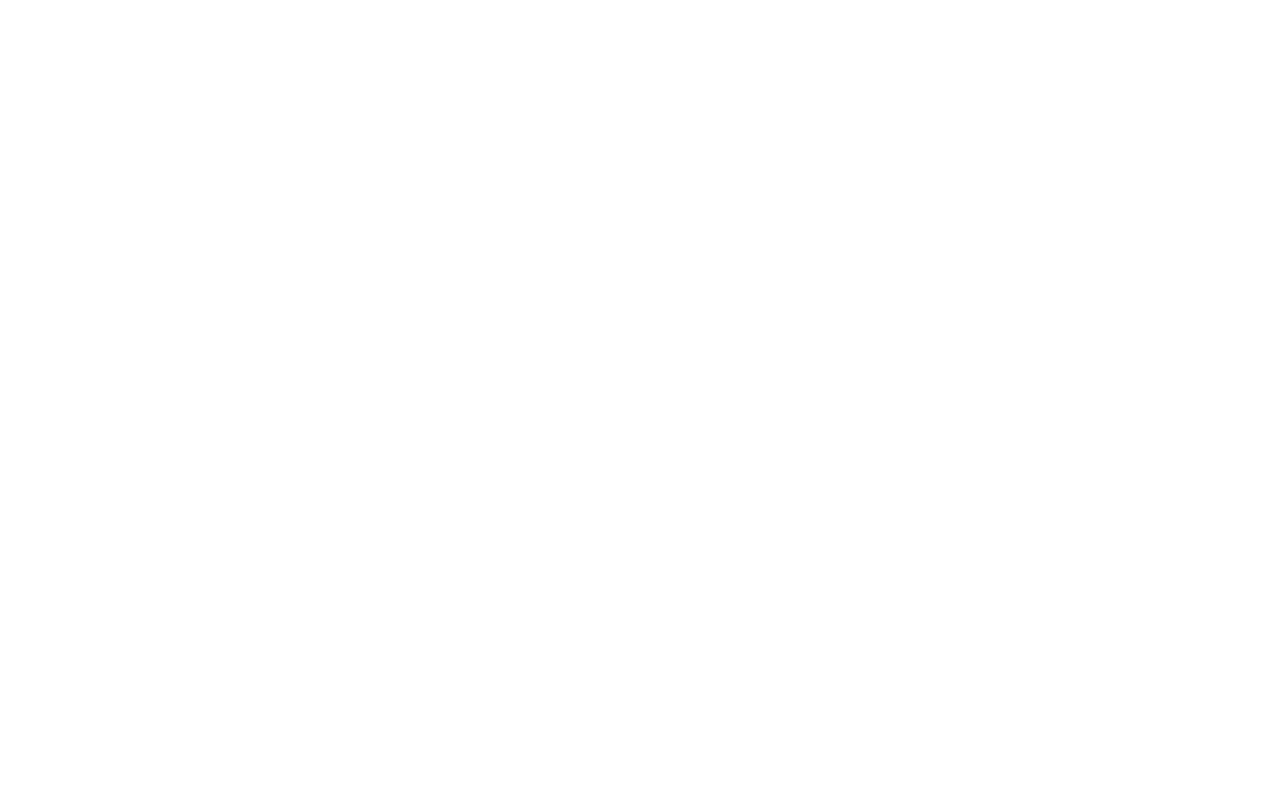
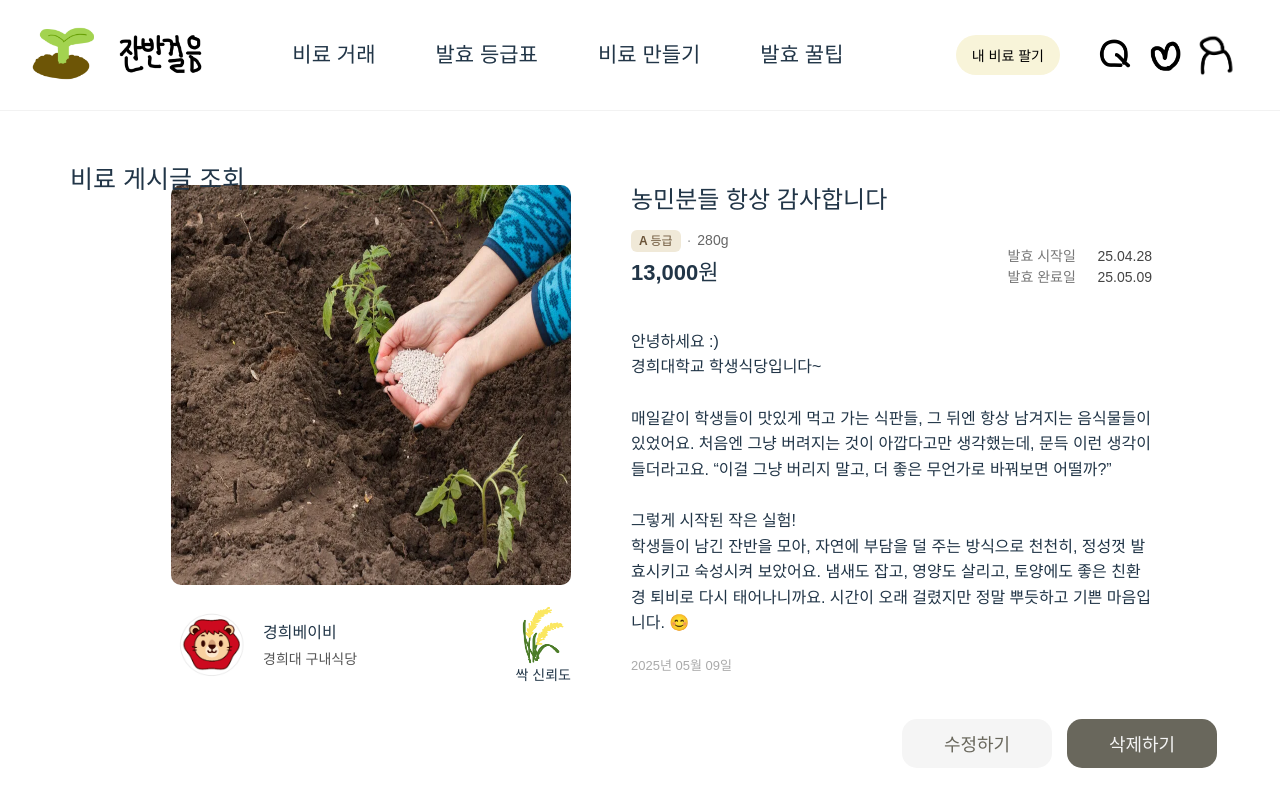
Before and after one commit to coqls1229/khuthon2025, a React (Vite) app: page /post in a window 1280 px wide. Before the commit this address had no page. Built offline with nearby package versions, Linux system fonts and the light colour scheme; a web font is replaced by a local one.

Commit message:
Feat: navigate and detail page

```diff
--- a/src/App.jsx
+++ b/src/App.jsx
@@ -1,7 +1,9 @@
 import React from "react";
 import { BrowserRouter, Routes, Route } from "react-router-dom";
 import Mainboard from "./pages/Mainboard";
-import NewPost from "./pages/New";
+import NewPost from "./pages/NewPost";
+import PostDetail from "./pages/PostDetail";
+import Profile from "./pages/Profile";
 
 const App = () => {
   return (
@@ -9,6 +11,8 @@
       <Routes>
         <Route path="/" element={<Mainboard />}></Route>
         <Route path="/newpost" element={<NewPost />}></Route>
+        <Route path="/post" element={<PostDetail />}></Route>
+        <Route path="/profile" element={<Profile />}></Route>
       </Routes>
     </BrowserRouter>
   );
--- a/src/component/Header.jsx
+++ b/src/component/Header.jsx
@@ -25,7 +25,11 @@
           <ImgContainer>
             <Img src={Search} alt="search" />
             <Img src={Likes} alt="likes" />
-            <Img src={Profile} alt="profile" />
+            <Img
+              src={Profile}
+              alt="profile"
+              onClick={() => navigate("/profile")}
+            />
           </ImgContainer>
         </MyContainer>
       </MainFrame>
@@ -93,4 +97,5 @@
 
 const Img = styled.img`
   width: 50px;
+  cursor: pointer;
 `;
--- a/src/pages/Mainboard.jsx
+++ b/src/pages/Mainboard.jsx
@@ -3,8 +3,11 @@
 import Header from "../component/header";
 import Sidebar from "../component/Sidebar";
 import PostPhoto from "../assets/PostPhoto.png";
+import { useNavigate } from "react-router-dom";
 
 const Mainboard = () => {
+  const navigate = useNavigate();
+
   // 샘플 더미 데이터
   const posts = [
     {
@@ -66,7 +69,7 @@
         <div style={{ marginTop: "100px", width: "99vw", marginRight: "50px" }}>
           <Grid>
             {posts.map((post) => (
-              <Post key={post.post_id}>
+              <Post key={post.post_id} onClick={() => navigate("/post")}>
                 <CustomImage src={post.image_url} alt={post.title} />
                 <p
                   style={{
--- /dev/null
+++ b/src/pages/PostDetail.jsx
@@ -0,0 +1,283 @@
+import React from "react";
+import styled from "styled-components";
+import Header from "../component/header";
+import PostPhoto from "../assets/PostPhoto.png";
+import Khubaby from "../assets/khubaby.png";
+import Trust from "../assets/Trust.png";
+
+const PostDetail = () => {
+  return (
+    <>
+      <Header />
+      <Frame>
+        <Title>비료 게시글 조회</Title>
+      </Frame>
+      <Container>
+        <ContentBox>
+          <LeftSection>
+            <PostImg src={PostPhoto} alt="post-photo" />
+            {/* 프로필 + 신뢰도 영역 */}
+            <InfoBox>
+              <Avatar src={Khubaby} alt="경희베이비" />
+
+              <NameBox>
+                <ProfileName>경희베이비</ProfileName>
+                <ProfilePlace>경희대 구내식당</ProfilePlace>
+              </NameBox>
+
+              <TrustBox>
+                <TrustImg src={Trust} alt="싹 신뢰도" />
+                <TrustText>싹 신뢰도</TrustText>
+              </TrustBox>
+            </InfoBox>
+          </LeftSection>
+          {/* 포스트 글과 정보 디스플레이 하는 영역 */}
+          <RightSection>
+            {/* 상단 제목 */}
+            <PostTitle>농민분들 항상 감사합니다</PostTitle>
+
+            {/* 태그·중량 & 가격 */}
+            <RowSpaceBetween>
+              <div>
+                <Row>
+                  <Badge>A 등급</Badge>
+                  <Dot>·</Dot>
+                  <Weight>280g</Weight>
+                </Row>
+                <Price>13,000원</Price>
+              </div>
+
+              {/* 발효 날짜 */}
+              <div>
+                <MetaRow>
+                  <MetaLabel>발효 시작일</MetaLabel>
+                  <MetaValue>25.04.28</MetaValue>
+                </MetaRow>
+                <MetaRow>
+                  <MetaLabel>발효 완료일</MetaLabel>
+                  <MetaValue>25.05.09</MetaValue>
+                </MetaRow>
+              </div>
+            </RowSpaceBetween>
+
+            {/* 본문 설명 */}
+            <Description>
+              안녕하세요 :) <br />
+              경희대학교 학생식당입니다~
+              <br />
+              <br />
+              매일같이 학생들이 맛있게 먹고 가는 식판들, 그 뒤엔 항상 남겨지는
+              음식물들이 있었어요. 처음엔 그냥 버려지는 것이 아깝다고만
+              생각했는데, 문득 이런 생각이 들더라고요. “이걸 그냥 버리지 말고,
+              더 좋은 무언가로 바꿔보면 어떨까?”
+              <br />
+              <br />
+              그렇게 시작된 작은 실험!
+              <br />
+              학생들이 남긴 잔반을 모아, 자연에 부담을 덜 주는 방식으로 천천히,
+              정성껏 발효시키고 숙성시켜 보았어요. 냄새도 잡고, 영양도 살리고,
+              토양에도 좋은 친환경 퇴비로 다시 태어나니까요. 시간이 오래
+              걸렸지만 정말 뿌듯하고 기쁜 마음입니다. 😊
+            </Description>
+
+            {/* 작성 날짜 */}
+            <PostedDate>2025년 05월 09일</PostedDate>
+          </RightSection>
+        </ContentBox>
+      </Container>
+      <ButtonContainer>
+        <Button>수정하기</Button>
+        <Button>삭제하기</Button>
+      </ButtonContainer>
+    </>
+  );
+};
+
+export default PostDetail;
+
+const Frame = styled.div`
+  position: fixed;
+  top: 140px; /* header 아래 공간 확보 */
+  padding-left: 70px;
+  width: 420px;
+  z-index: 10;
+`;
+
+const Title = styled.h2`
+  font-size: 25px;
+  font-weight: bold;
+`;
+
+const PostImg = styled.img`
+  width: 400px;
+  height: 400px;
+  border-radius: 10px;
+  overflow: hidden;
+`;
+
+const Container = styled.div`
+  padding: 150px 50px 30px; // top right bottom left
+  width: 90vw;
+  margin: 0 auto;
+`;
+
+const ContentBox = styled.div`
+  display: flex;
+  gap: 60px;
+`;
+
+const LeftSection = styled.div`
+  flex: 1;
+  display: flex;
+  flex-direction: column;
+  align-items: flex-end;
+  justify-content: center;
+`;
+
+const InfoBox = styled.div`
+  margin-top: 20px;
+  width: 400px;
+  display: flex;
+  align-items: center;
+`;
+
+const Avatar = styled.img`
+  width: 80px;
+  height: 80px;
+`;
+
+const NameBox = styled.div`
+  margin-left: 12px;
+  display: flex;
+  flex-direction: column;
+  gap: 4px;
+`;
+
+const ProfileName = styled.p`
+  margin: 0;
+  font-weight: bold;
+`;
+
+const ProfilePlace = styled.p`
+  margin: 0;
+  font-size: 14px;
+  color: #555;
+`;
+
+const TrustBox = styled.div`
+  margin-left: auto; /* 오른쪽 끝으로 밀어내기 */
+  display: flex;
+  flex-direction: column;
+  align-items: center;
+`;
+
+const TrustImg = styled.img`
+  width: 50px;
+  height: 60px;
+`;
+
+const TrustText = styled.p`
+  margin: 0;
+  font-size: 14px;
+`;
+
+const RightSection = styled.div`
+  flex: 1;
+  display: flex;
+  flex-direction: column;
+  gap: 12px;
+  margin-right: 50px;
+`;
+
+const PostTitle = styled.h3`
+  margin: 0;
+  font-size: 24px;
+  font-weight: 700;
+`;
+
+const Row = styled.div`
+  display: flex;
+  align-items: center;
+  gap: 6px;
+`;
+
+const RowSpaceBetween = styled.div`
+  display: flex;
+  align-items: center;
+  justify-content: space-between;
+  gap: 6px;
+`;
+
+const Badge = styled.span`
+  background: #f0e9d8;
+  color: #6b5438;
+  padding: 2px 8px;
+  border-radius: 6px;
+  font-size: 12px;
+  font-weight: 600;
+`;
+
+const Dot = styled.span`
+  font-size: 14px;
+  color: #999;
+`;
+
+const Weight = styled.span`
+  font-size: 14px;
+  color: #666;
+`;
+
+const Price = styled.p`
+  margin: 4px 0 16px;
+  font-size: 22px;
+  font-weight: 700;
+`;
+
+const MetaRow = styled.div`
+  display: flex;
+  gap: 10px;
+  font-size: 14px;
+`;
+
+const MetaLabel = styled.span`
+  width: 80px; /* 고정 폭으로 정렬 */
+  color: #777;
+`;
+
+const MetaValue = styled.span`
+  color: #444;
+`;
+
+const Description = styled.p`
+  margin: 12px 0 0;
+  line-height: 1.6;
+  white-space: pre-line;
+`;
+
+const PostedDate = styled.p`
+  margin-top: 8px;
+  font-size: 13px;
+  color: #aaa;
+`;
+
+const ButtonContainer = styled.div`
+  display: flex;
+  justify-content: flex-end;
+  align-items: center;
+  margin-right: 20px;
+`;
+
+const Button = styled.button`
+  width: 150px;
+  border-radius: 15px;
+  font-size: 18px;
+  margin-right: 15px;
+
+  background-color: ${(props) =>
+    props.children === "수정하기"
+      ? "#F5F5F5"
+      : props.children === "삭제하기"
+      ? "#69675C"
+      : "#FFFFFF"};
+  color: ${(props) => (props.children === "수정하기" ? "#69675C" : "#F5F5F5")};
+`;
--- a/src/pages/Profile.jsx
+++ b/src/pages/Profile.jsx
@@ -0,0 +1,14 @@
+import React from "react";
+import Header from "../component/header";
+
+const Profile = () => {
+  return (
+    <>
+      <Header />
+      <p>hello</p>
+      <p>profile</p>
+    </>
+  );
+};
+
+export default Profile;
```
Also changed, not shown: src/assets/Trust.png (added), src/assets/khubaby.png (added).
